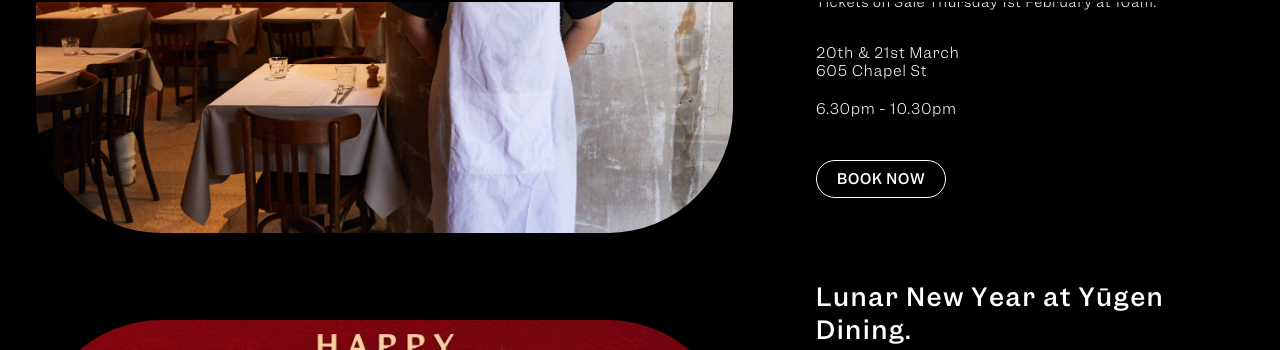
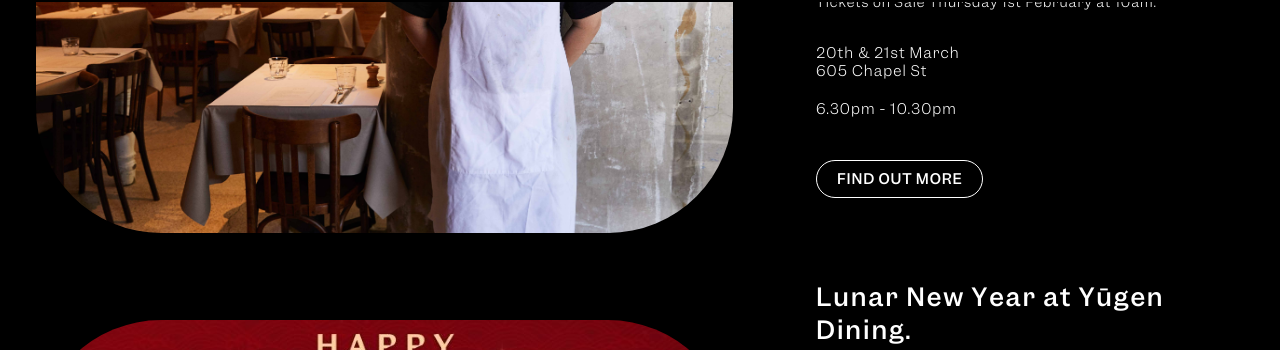
Before and after one commit to yugenteabar/restaurant, a Jekyll site: the page built from _pages/events.md, in a window 1280 px wide and 900 px high, scrolled down 338 px. Shown: the part 91-441 px from the top of the window. Built offline with Jekyll 4.4.1, drawn with Linux system fonts in a browser that asks for light colours.

Commit message:
TinaCMS content update

```diff
--- a/_pages/events.md
+++ b/_pages/events.md
@@ -16,8 +16,9 @@ events:
     event_date: '20th & 21st March '
     event_time: '6.30pm - 10.30pm '
     event_adress: '605 Chapel St '
-    button_text: BOOK NOW
-    button_link: 'https://www.melbournefoodandwine.com.au/events/dan-hong-x-yugen-dining/'
+    button_text: 'FIND OUT MORE '
+    button_link: >-
+      https://www.melbournefoodandwine.com.au/mfwf-2024-program/global-dining-series/
   - event_image: /assets/images/LUNAR (800 x 500 px).jpg
     event_title: Lunar New Year at Yūgen Dining.
     event_description: >-
```
